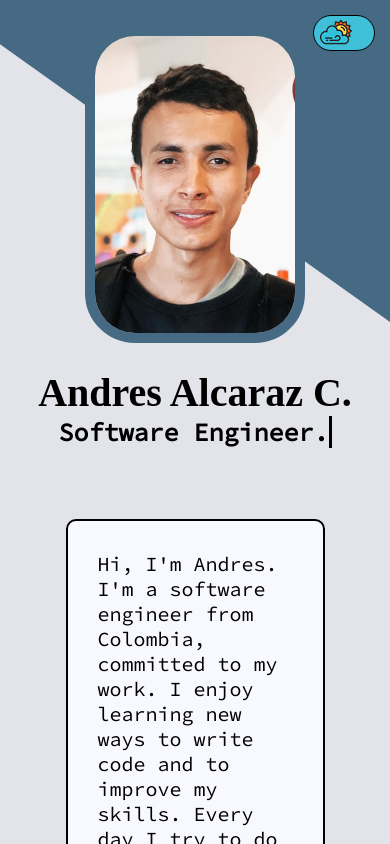
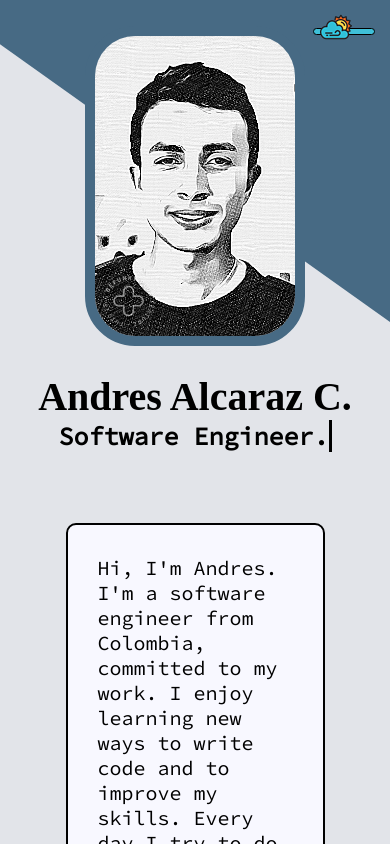
Before and after one commit to Andres2D/resume2d, an Angular app: page / in a window 390 px wide. Shown: the top 844 px of the page. Built offline with nearby package versions, Linux system fonts and the light colour scheme; a web font is replaced by a local one.

Commit message:
update profile photo

```diff
--- a/src/app/resume/components/info/info.component.scss
+++ b/src/app/resume/components/info/info.component.scss
@@ -14,6 +14,7 @@ h1{
     padding: 20px;
     align-items: center;
     justify-content: center;
+    flex-wrap: wrap;
 }
 
 .social img{
--- a/src/app/shared/theme-control/theme-control.component.scss
+++ b/src/app/shared/theme-control/theme-control.component.scss
@@ -15,18 +15,20 @@
     background-color: #ccc;
     cursor: pointer;
     width: 60px;
-    height: 34px;
+    height: 5px;
     border-radius: 30px;
     transition: .4s;
     border: 1px solid black;
     right: 40px;
     top: 40px;
+    display: flex;
+    align-items: center;
 }
 
 .slider:before {
     content: url("../../../assets/images/light-theme.png");
     position: absolute;
-    top: 0;
+    top: -18px;
     left: 6px;
     -webkit-transition: .4s;
     transition: .4s;
@@ -54,6 +56,6 @@
 @media (max-width: 750px) {
     .slider  {
         right: 15px;
-        top: 15px;
+        top: 28px;
     }
 }
```
Also changed, not shown: src/assets/images/1627176837291--.jpg (added), src/assets/images/1627176837291.jpg.
